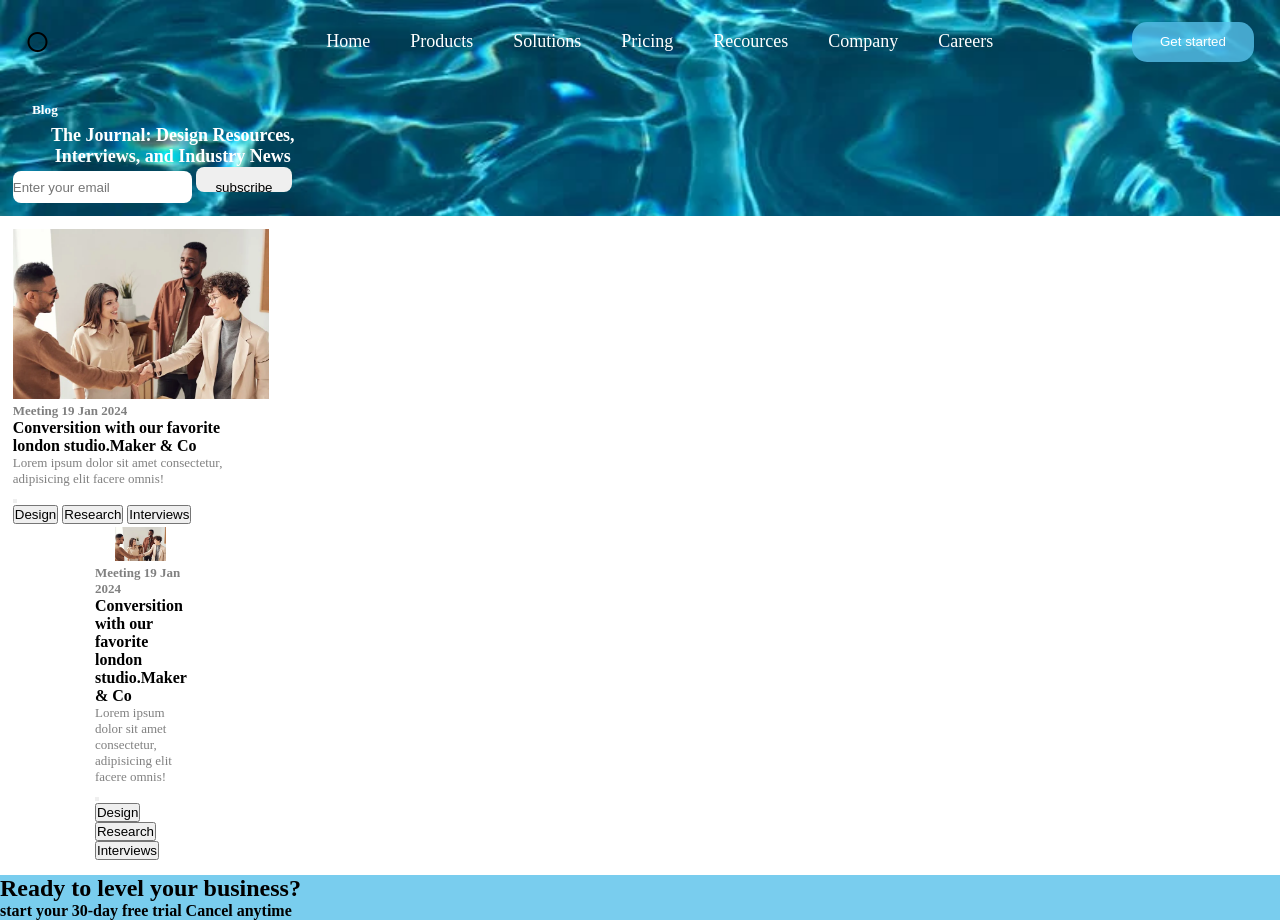
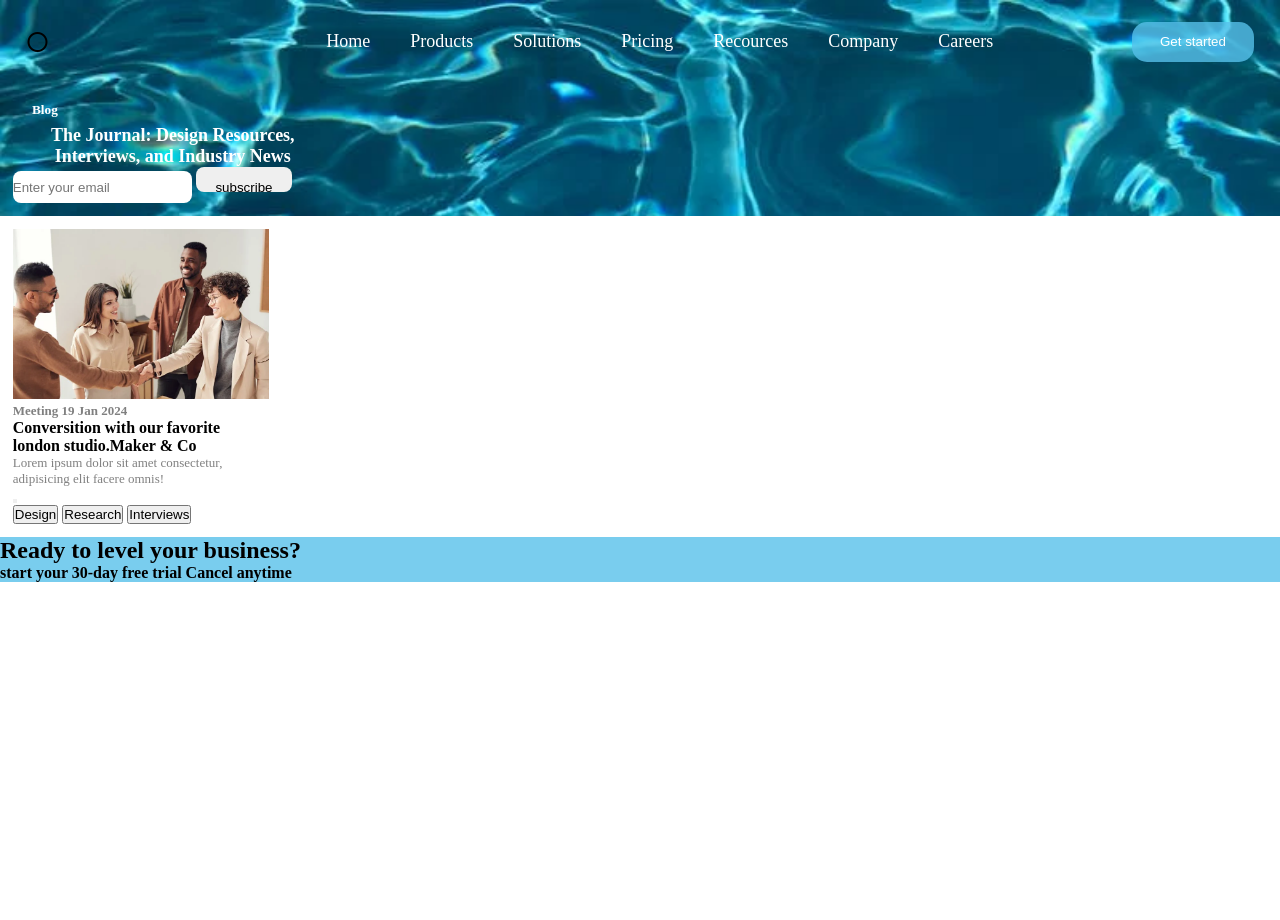
Before and after one commit to SaharFaris1/flex-box-lab, a plain HTML site: page index.html in a window 1280 px wide. After the commit the page ends 800 px from the top, so only its background shows below. Drawn offline with nearby package versions, Linux system fonts and the light colour scheme.

Commit message:
last update

```diff
--- a/index.html
+++ b/index.html
@@ -57,25 +57,9 @@
 
      </div>
      </div>
-     <div class="card-1">
-        <div class="image-bu">
-     <img class="image-bu" src="per.png" alt="">
-     </div>
-
-     <div class="div-center">
-
-     <h4 class="date ">Meeting 19 Jan 2024</h4>
-     <p class="p-section2">Conversition with our favorite london studio.Maker & Co </p>
-     <p class="card-p"> Lorem ipsum dolor sit amet consectetur, adipisicing elit facere omnis!</p>
-     <button class="card-button"></button>
-     <div class="card-button">
-<button>Design</button>
-<button>Research</button>
-<button>Interviews</button>
 
 
-     </div>
-     </div>
+
 
 <h2>  </h2>
 
```
